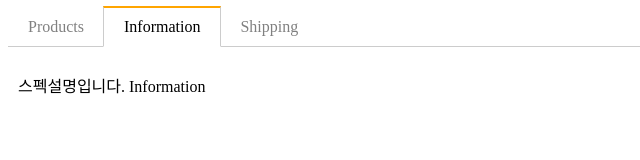
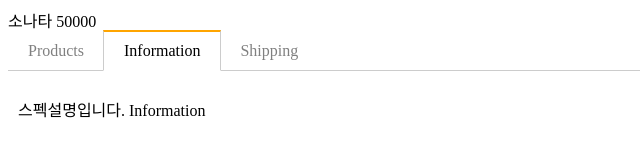
Before and after one commit to codingemon/js-study, a plain HTML site: page level2/datail.html in a window 1280 px wide. Shown: the whole page, without its empty margins (0-640 px from the left). Drawn offline with nearby package versions, Linux system fonts and the light colour scheme.

Commit message:
array, object

```diff
--- a/level2/datail.html
+++ b/level2/datail.html
@@ -15,6 +15,13 @@
     ></script>
   </head>
   <body>
+    <div class="container mt-3">
+      <div class="card p-3">
+        <span class="car-title">상품명</span>
+        <span class="price">가격</span>
+      </div>
+    </div>
+
     <div class="container mt-5">
       <ul class="list">
         <li class="tab-button" data-id="0">Products</li>
@@ -32,6 +39,25 @@
       </div>
     </div>
 
+    <script>
+      // array 자료형 [자료1, 자료2, 자료3 ...]
+      // array 쓰면 여러 자료를 변수 하나에 저장가능
+      // 순서 개념이 있음, array는 그래서 자료간 정렬도 가능
+      var car = ["소나타", 50000, "white"];
+      // car.sort(); 정렬시켜줌
+      // car.slice(1,3); 중간에 자르기도 가능
+
+      // object 자료형
+      // object { 이름1(key): 자료1(value), 이름2 : 자료2 ...}
+      // 순서 개념이 없음
+      var car2 = { name: "소나타", price: 50000 };
+      // console.log(car2["name"]);
+      // console.log(car2.price);
+
+      document.querySelector(".car-title").innerHTML = car2["name"];
+      document.querySelector(".price").innerHTML = car2["price"];
+    </script>
+
     <script src="tab.js"></script>
 
     <!-- 부트스트랩 -->
```
